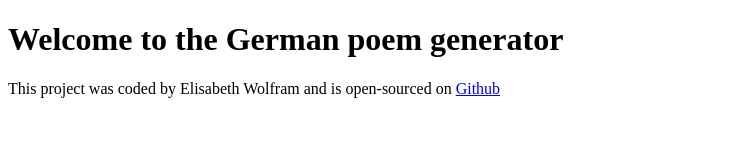
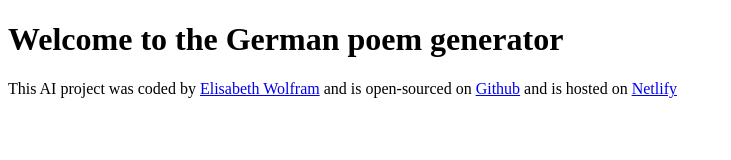
Before and after one commit to elisabethwfm/german-poems-generator, a plain HTML site: page index.html in a window 1280 px wide. Shown: the whole page, without its empty margins (0-731 px from the left). Drawn offline with Linux system fonts and the light colour scheme.

Commit message:
added Netlify

```diff
--- a/index.html
+++ b/index.html
@@ -10,11 +10,19 @@
     <h1>Welcome to the German poem generator</h1>
 
     <footer>
-      This project was coded by Elisabeth Wolfram and is open-sourced on
+      This AI project was coded by
+      <a href="https://github.com/elisabethwfm" target="_blank"
+        >Elisabeth Wolfram</a
+      >
+      and is open-sourced on
       <a
         href="https://github.com/elisabethwfm/german-poems-generator"
         target="_blank"
         >Github</a
+      >
+      and is hosted on
+      <a href="https://german-poem-generator.netlify.app/" target="_blank"
+        >Netlify</a
       >
     </footer>
 
```
